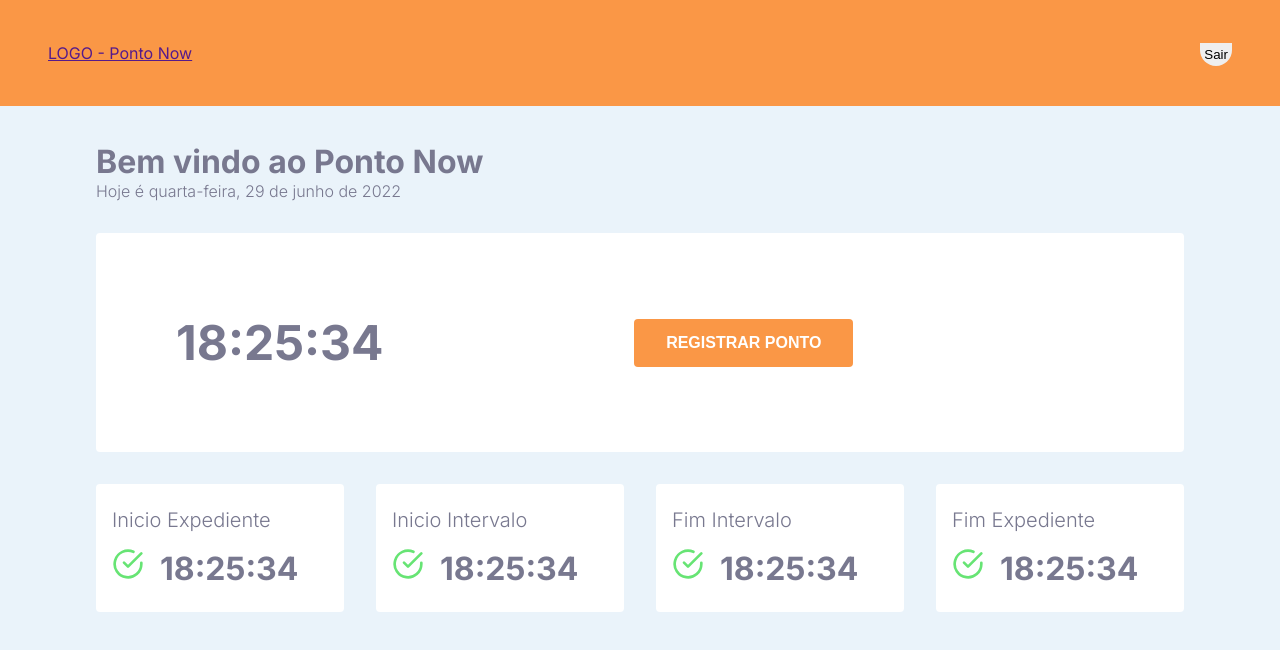
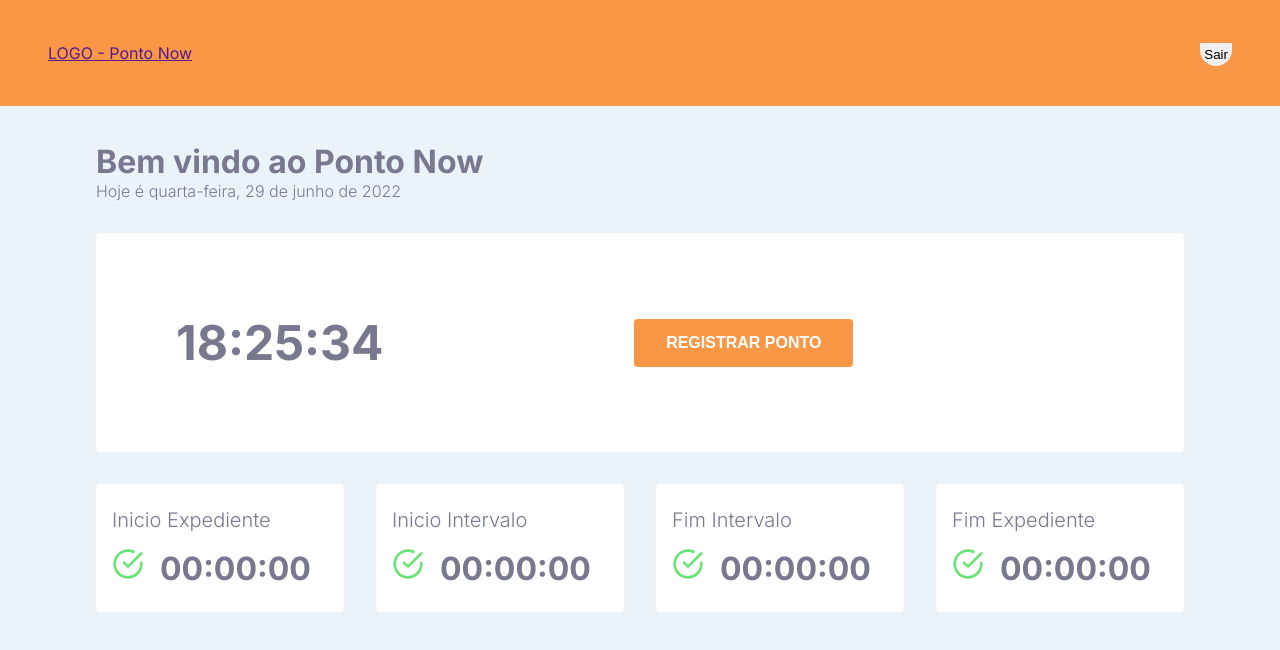
Before and after one commit to jorgelucasalima/pontonow, a React (Create React App) app: page /batidaponto in a window 1280 px wide. Shown: the top 650 px of the page. Built offline with nearby package versions, Linux system fonts and the light colour scheme; no server answers; the database is empty.

Commit message:
correção na tela de pontos

```diff
--- a/src/components/BodyPonto/index.jsx
+++ b/src/components/BodyPonto/index.jsx
@@ -11,7 +11,11 @@ export function BodyPonto(props) {
   //estados
   const [isModalBatidaPontoOpen, setIsModalBatidaPontoOpen] = useState(false);
   const [dataAtual, setDataAtual] = useState(new Date());
-  const [registrosDia, setRegistrosDia] = useState([]);
+
+  const [inicioExpediente, setInicioExpediente] = useState('');
+  const [inicioIntervalo, setInicioIntervalo] = useState('');
+  const [fimIntervalo, setFimIntervalo] = useState('');
+  const [fimExpediente, setFimExpediente] = useState('');
 
 
   useEffect(() => {
@@ -27,15 +31,12 @@ export function BodyPonto(props) {
 
       const doc = await DocumentRef.get()
 
-      const dados = {
-        inicio_expediente: doc.data().inicio_expediente.toDate(),
-        inicio_intervalo: doc.data().inicio_intervalo.toDate(),
-        fim_intervalo: doc.data().fim_intervalo.toDate(),
-        fim_expediente: doc.data().fim_expediente.toDate(),
-      }
+      //setando os valores dos estados com os dados do banco
+      setInicioExpediente(doc.data().inicio_expediente.toDate())
+      setInicioIntervalo(doc.data().inicio_intervalo.toDate())
+      setFimIntervalo(doc.data().fim_intervalo.toDate())
+      setFimExpediente(doc.data().fim_expediente.toDate())
 
-      //setando objeto com os dados da hora do dia para o estado
-      setRegistrosDia(dados)
     }
 
     getDatas()
@@ -83,22 +84,22 @@ export function BodyPonto(props) {
         <div>
           <p>Inicio Expediente</p>
           <FiCheckCircle/>
-          <strong>{ new Intl.DateTimeFormat('pt-BR', {hour: 'numeric', minute:'numeric', second:'numeric' }).format(registrosDia.inicio_expediente) }</strong>
+          <strong>{ new Intl.DateTimeFormat('pt-BR', {hour: 'numeric', minute:'numeric', second:'numeric' }).format(inicioExpediente) }</strong>
         </div>
         <div>
           <p>Inicio Intervalo</p>
           <FiCheckCircle/>
-          <strong>{ new Intl.DateTimeFormat('pt-BR', {hour: 'numeric', minute:'numeric', second:'numeric' }).format(registrosDia.inicio_intervalo) }</strong>
+          <strong>{ new Intl.DateTimeFormat('pt-BR', {hour: 'numeric', minute:'numeric', second:'numeric' }).format(inicioIntervalo) }</strong>
         </div>
         <div>
           <p>Fim Intervalo</p>
           <FiCheckCircle/>
-          <strong>{ new Intl.DateTimeFormat('pt-BR', {hour: 'numeric', minute:'numeric', second:'numeric' }).format(registrosDia.fim_intervalo) }</strong>
+          <strong>{ new Intl.DateTimeFormat('pt-BR', {hour: 'numeric', minute:'numeric', second:'numeric' }).format(fimIntervalo) }</strong>
         </div>
         <div>
           <p>Fim Expediente</p>
           <FiCheckCircle/>
-          <strong>{ new Intl.DateTimeFormat('pt-BR', {hour: 'numeric', minute:'numeric', second:'numeric' }).format(registrosDia.fim_expediente) }</strong>
+          <strong>{ new Intl.DateTimeFormat('pt-BR', {hour: 'numeric', minute:'numeric', second:'numeric' }).format(fimExpediente) }</strong>
         </div>
       </ContentRegistrosDia>
     </Container>
```
